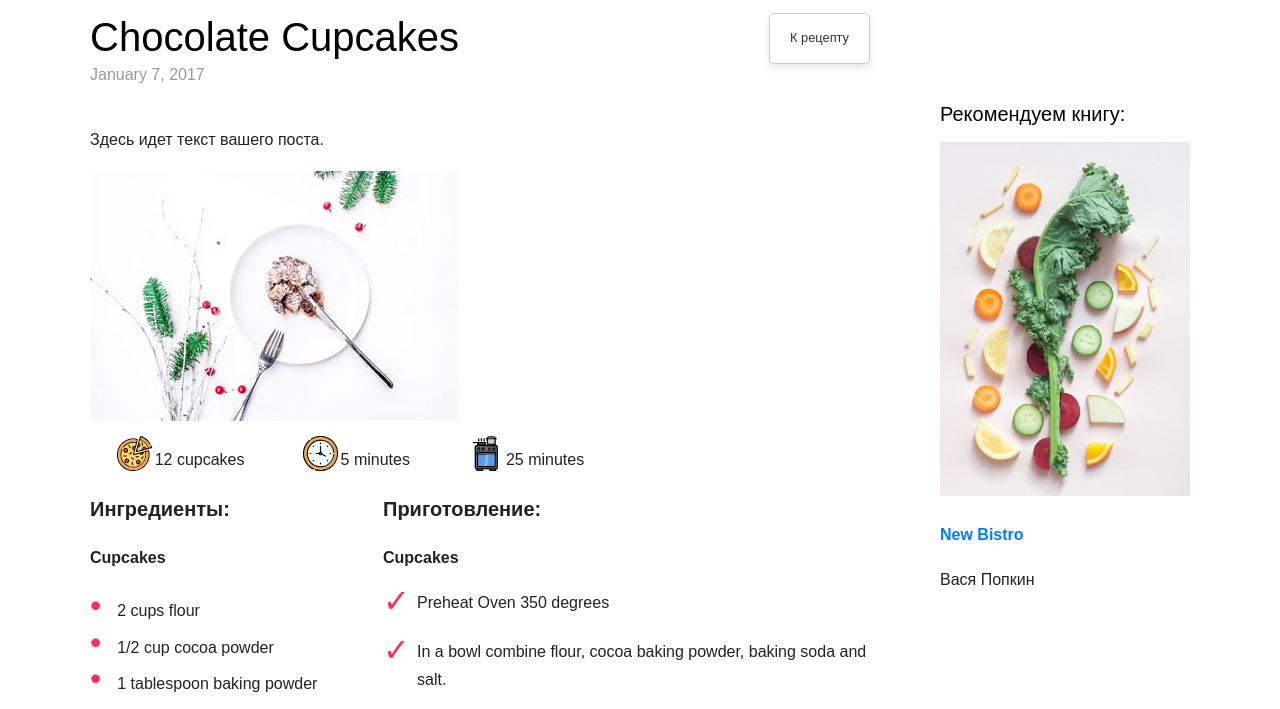
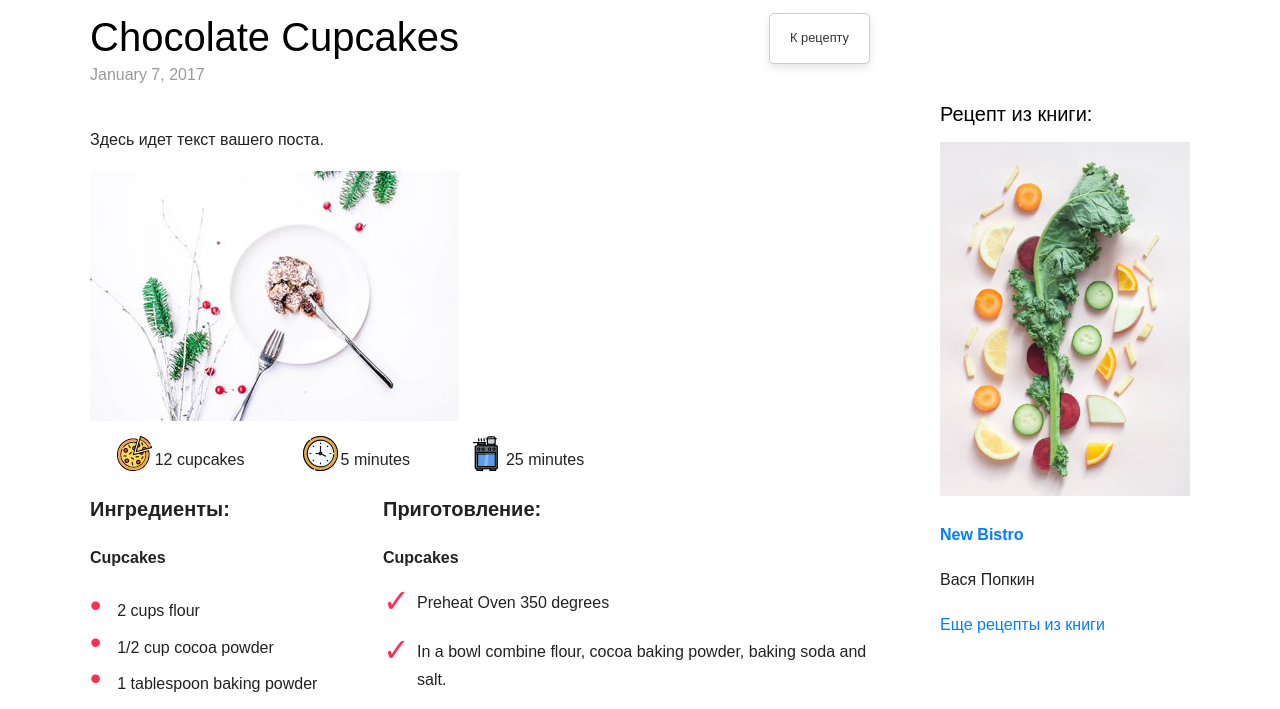
Before and after one commit to Helga1970/new-site, a Jekyll site: the page built from _recipes/2017-01-02-chocolate-cupcakes.md, in a window 1280 px wide. Shown: the part 127-836 px from the top of the page. Built offline with Jekyll 4.4.1, drawn with Linux system fonts in a browser that asks for light colours; nearby versions of some CDN libraries; some web fonts are replaced.

Commit message:
Update sidebar.html

```diff
--- a/_includes/sidebar.html
+++ b/_includes/sidebar.html
@@ -3,7 +3,7 @@
 
 	{% if include.page.book %}
 	<div class="book-block desktop-only">
-		<h2>Рекомендуем книгу:</h2>
+		<h2>Рецепт из книги:</h2>
 		<div class="book-cover">
 			{% if include.page.book.link %}
 				<a href="{{ include.page.book.link }}" target="_blank" rel="noopener">
@@ -23,6 +23,8 @@
 			</p>
 			<p class="book-author">{{ include.page.book.author }}</p>
 		</div>
+		{% comment %} Добавляем кнопку "Еще рецепты из книги" {% endcomment %}
+		<a href="/all-recipes-from-book/{{ include.page.book.title | slugify }}" class="book-recipes-link">Еще рецепты из книги</a>
 	</div>
 	{% endif %}
 
```
